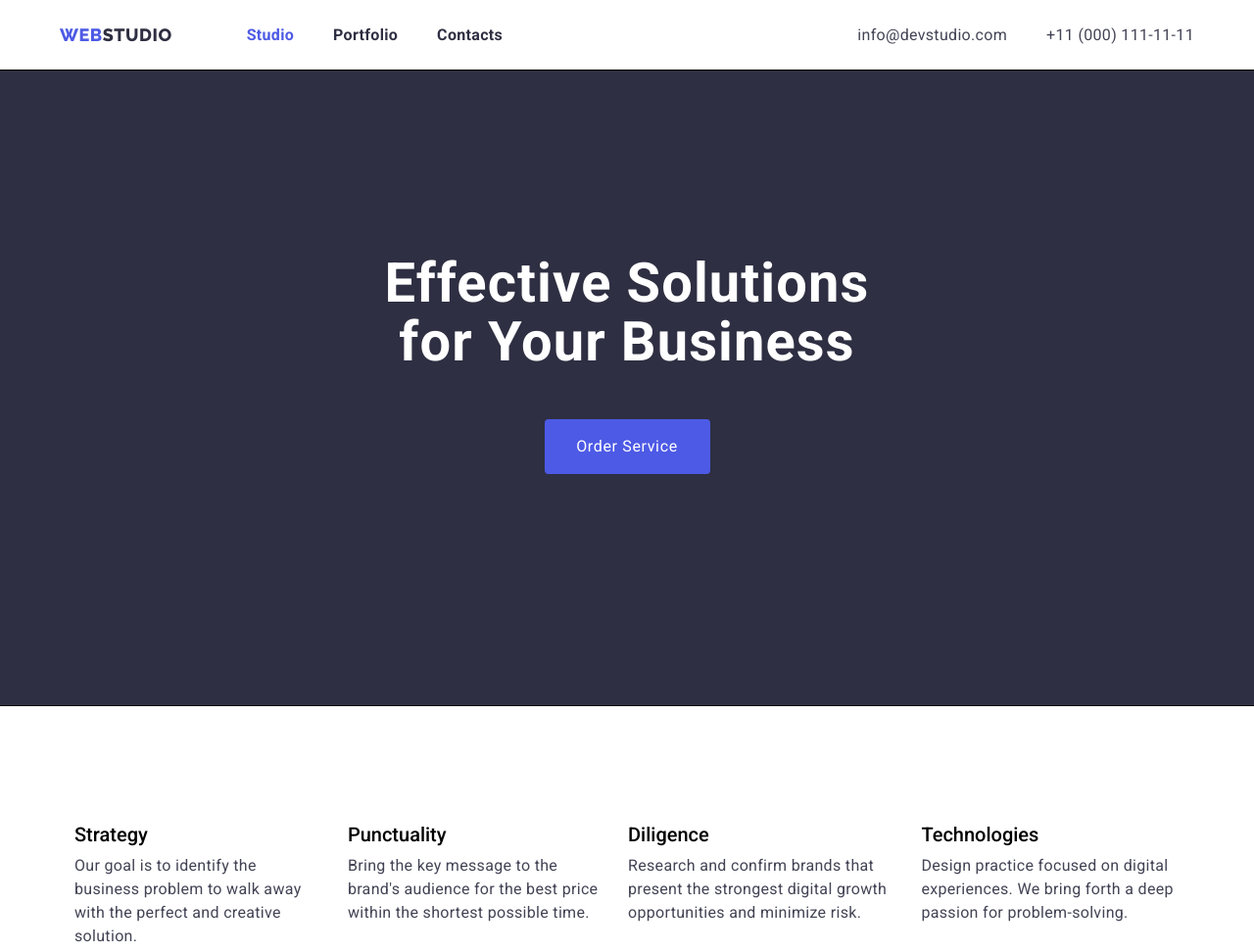
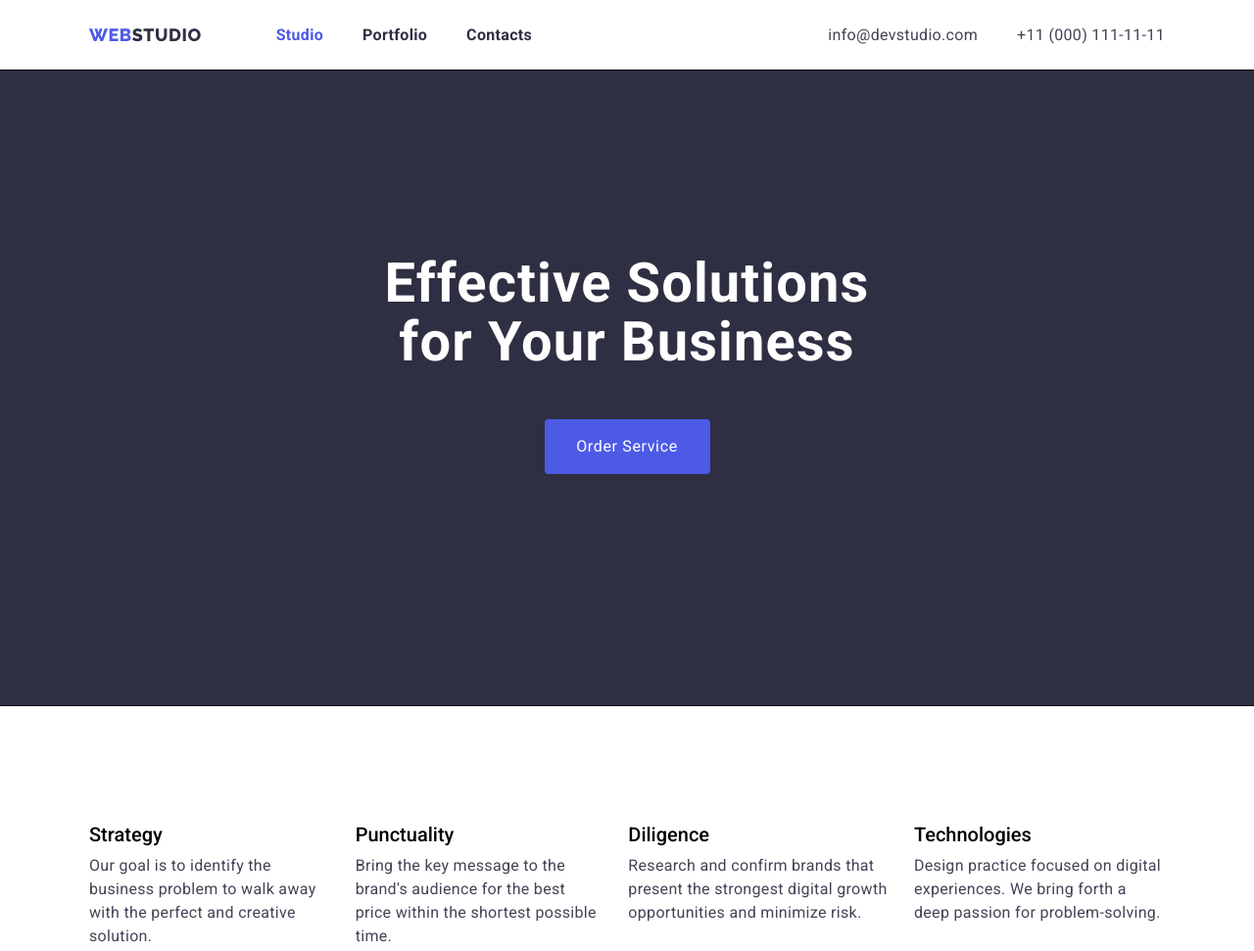
Before and after one commit to andrey0629/goit-markup-hw-03, a plain HTML site: page index.html in a window 1280 px wide. Shown: the top 971 px of the page at 98% size. Drawn offline with nearby package versions, Linux system fonts and the light colour scheme.

Commit message:
HW-03, на проверку 01

```diff
--- a/css/styles.css
+++ b/css/styles.css
@@ -53,7 +53,7 @@ p {
 }
 
 .container {
-    max-width: 1158px;
+    max-width: 1128px;
     padding: 0 15px;
     margin: 0 auto;
 }
@@ -69,7 +69,7 @@ img {
 
 .header {
     display: flex;
-    max-width: 1158px;
+    /*max-width: 1128px;*/
     justify-content: space-between;
     align-items: center;
     margin: 0 auto;
--- a/index.html
+++ b/index.html
@@ -14,7 +14,7 @@
 </head>
 
 <body>
-    <header class="header">
+    <header class="header container">
         <div class="nav-container">
         <!-- Logo -->
             <div>
```
Also changed, not shown: portfolio.html (+1 -1 lines).
